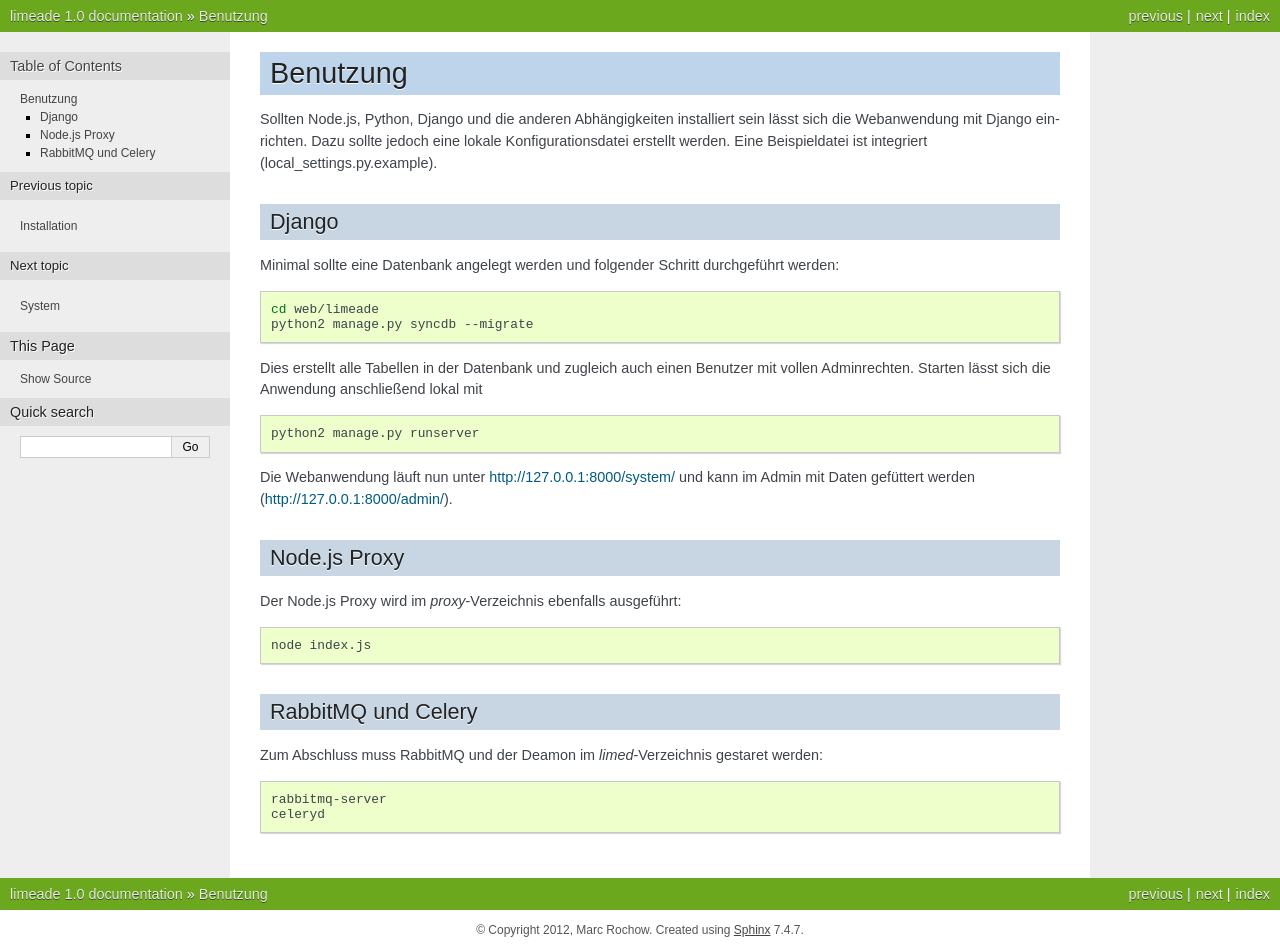
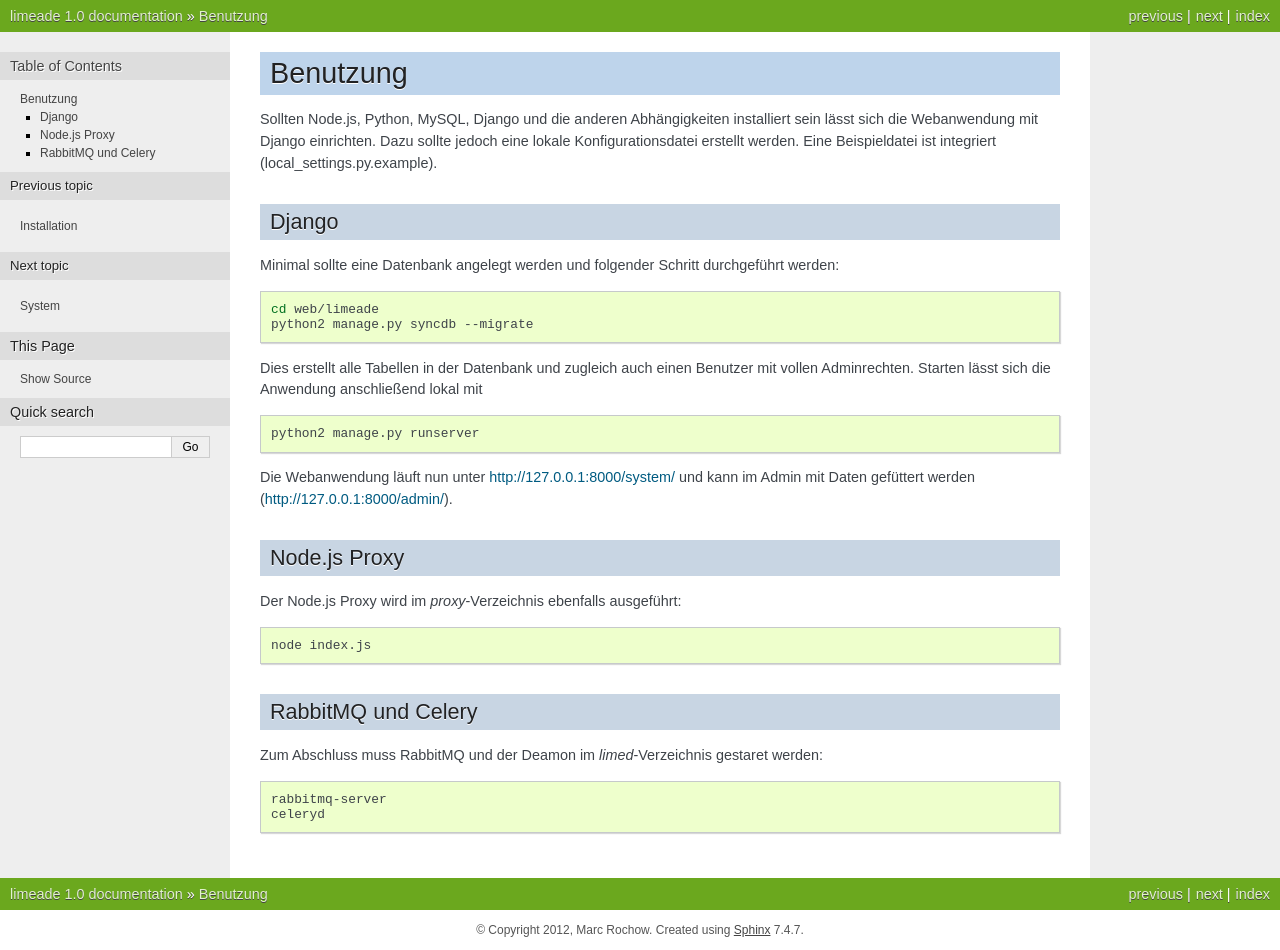
Before and after one commit to skylime/limeade, a Sphinx documentation site: the page built from web/doc/getting-started/using.rst, in a window 1280 px wide. Built offline with Sphinx 7.4.7, drawn with Linux system fonts in a browser that asks for light colours.

Commit message:
added mysql as requirement

```diff
--- a/web/doc/getting-started/requirements.rst
+++ b/web/doc/getting-started/requirements.rst
@@ -5,10 +5,12 @@
 - Python_ == 2.7
 - Django_ >= 1.3
 - Node.js_ >= 0.6
+- MySQL_ >= 5.0
 
 .. _Python: http://www.python.org/
 .. _Django: http://www.djangoproject.com/
 .. _Node.js: http://www.nodejs.org
+.. _MySQL: http://www.mysql.com/
 
 weitere Anforderungen
 ---------------------
--- a/web/doc/getting-started/using.rst
+++ b/web/doc/getting-started/using.rst
@@ -2,10 +2,10 @@
 Benutzung
 =========
 
-Sollten Node.js, Python, Django und die anderen Abhängigkeiten installiert sein
-lässt sich die Webanwendung mit Django einrichten. Dazu sollte jedoch eine
-lokale Konfigurationsdatei erstellt werden. Eine Beispieldatei ist integriert
-(local_settings.py.example).
+Sollten Node.js, Python, MySQL, Django und die anderen Abhängigkeiten
+installiert sein lässt sich die Webanwendung mit Django einrichten. Dazu sollte
+jedoch eine lokale Konfigurationsdatei erstellt werden. Eine Beispieldatei ist
+integriert (local_settings.py.example).
 
 Django
 ------
```
Also changed, not shown: README.rst (+6 -4 lines).
